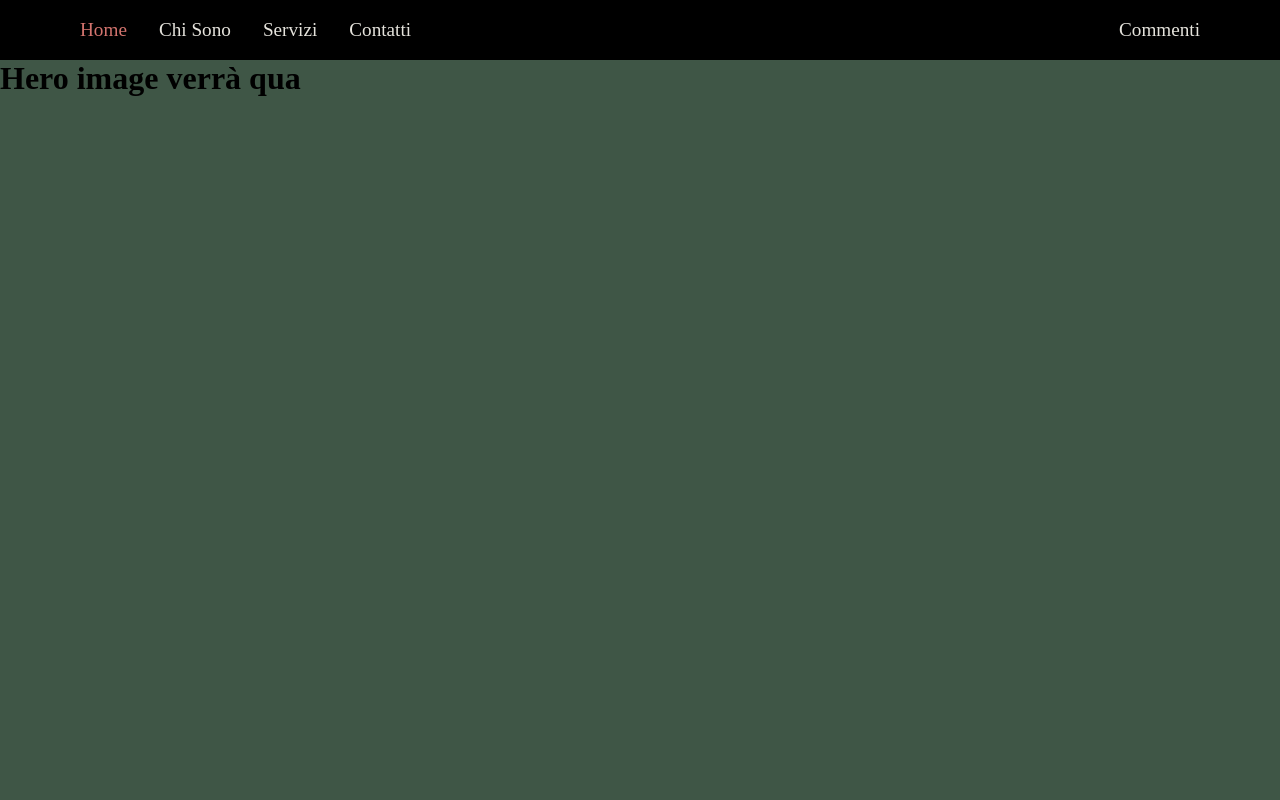
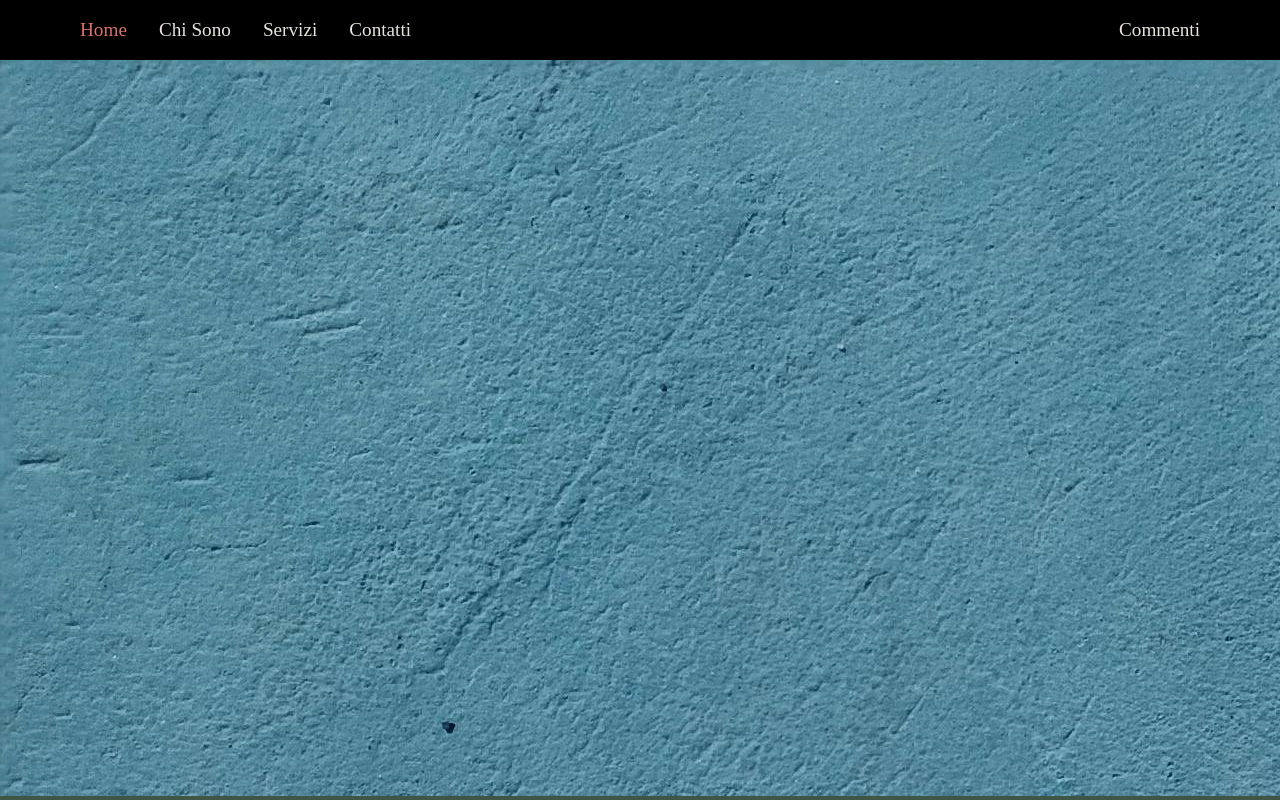
Before and after one commit to anonymouspython96/artwork, a Vue app: page / in a window 1280 px wide. Built offline with nearby package versions, Linux system fonts and the light colour scheme.

Commit message:
hero provvisorio inserito.

```diff
--- a/src/views/componentsOfHome/Hero.vue
+++ b/src/views/componentsOfHome/Hero.vue
@@ -3,9 +3,15 @@
 </script>
 
 <template>
-    <h1>Hero image verrà qua</h1>
+    <article class="img">
+        <!-- Contenuto dell'hero a piacere, da discutere. -->
+    </article>
 </template>
 
 <style scoped>
-
+    .img {
+        background-image: url('/hero-image.jpg');
+        height: calc(100vh - 64px);
+        width: 100%;
+    }
 </style>
```
Also changed, not shown: public/hero-image.jpg (added), 1 other file (tests, documents, lock files or other folders).
